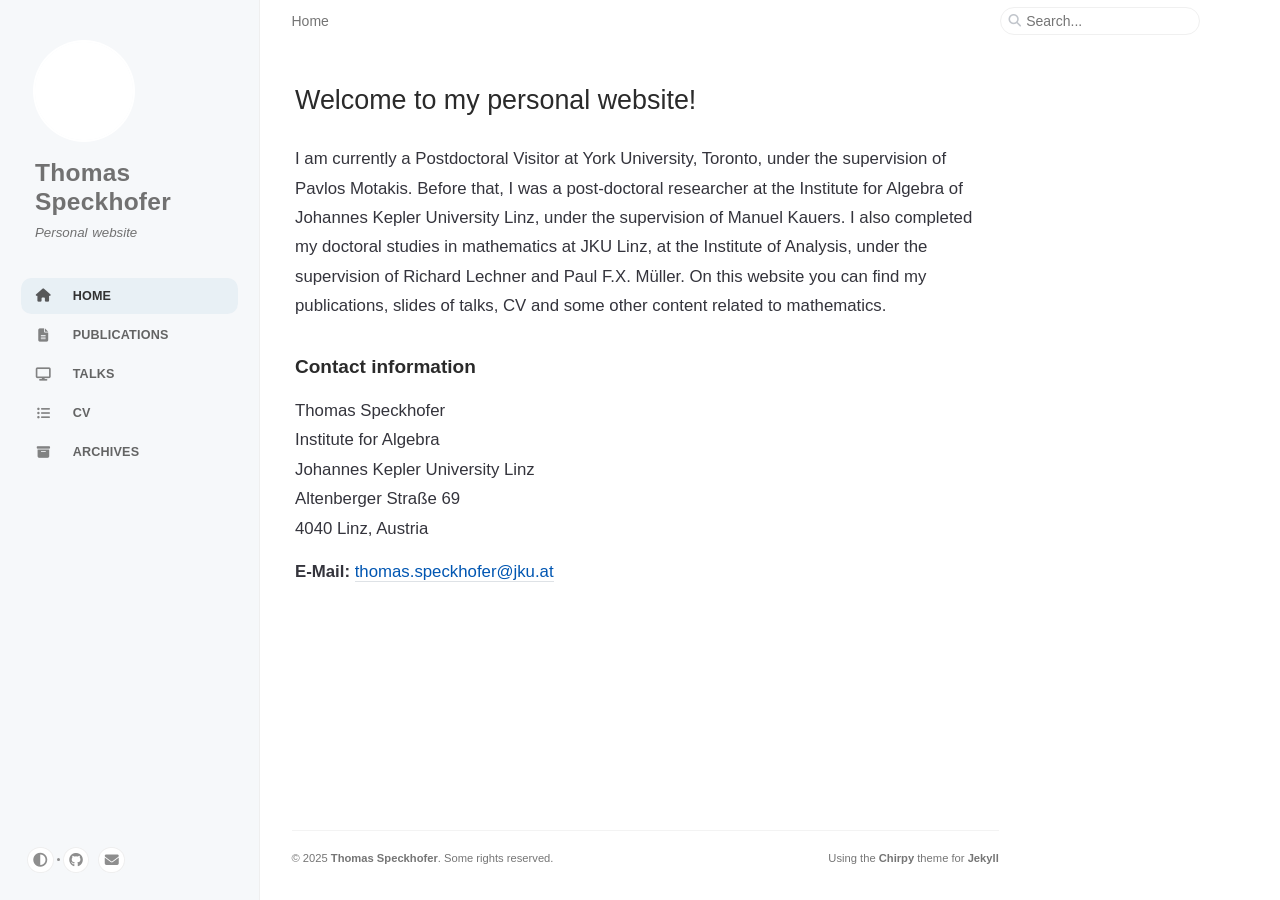
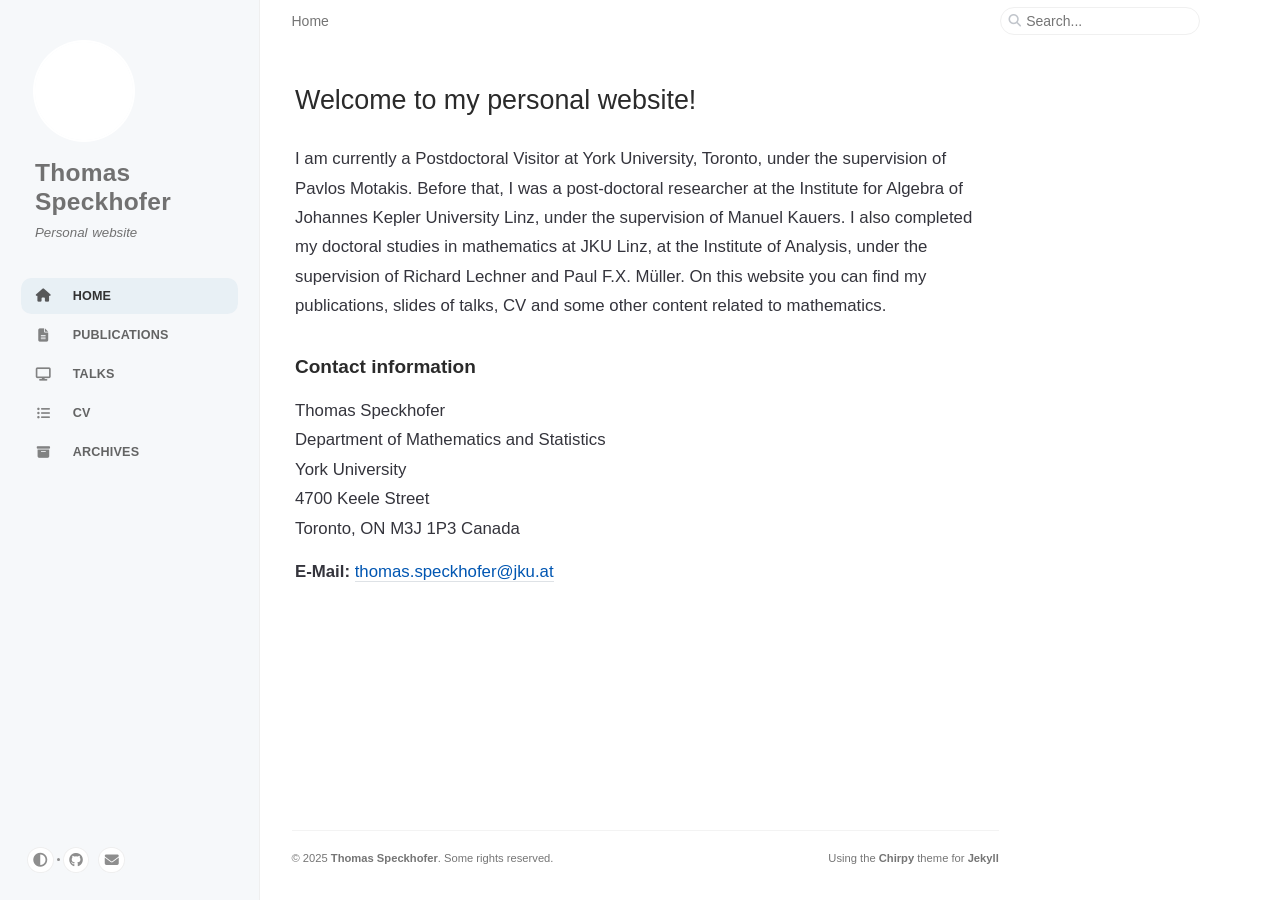
Before and after one commit to speckhofer/speckhofer.github.io, a Jekyll site: the page built from index.html, in a window 1280 px wide. Built offline with Jekyll 4.4.1, drawn with Linux system fonts in a browser that asks for light colours; cached includes are drawn as plain includes.

Commit message:
Update index.html

```diff
--- a/index.html
+++ b/index.html
@@ -10,10 +10,11 @@ I am currently a Postdoctoral Visitor at York University, Toronto, under the sup
 
 <p>
 Thomas Speckhofer<br>
-Institute for Algebra<br>
-Johannes Kepler University Linz<br>
-Altenberger Straße 69<br>
-4040 Linz, Austria
+Department of Mathematics and Statistics<br>
+York University<br>
+4700 Keele Street<br>
+Toronto, ON M3J 1P3
+Canada
 </p>
 
 <p>
```
